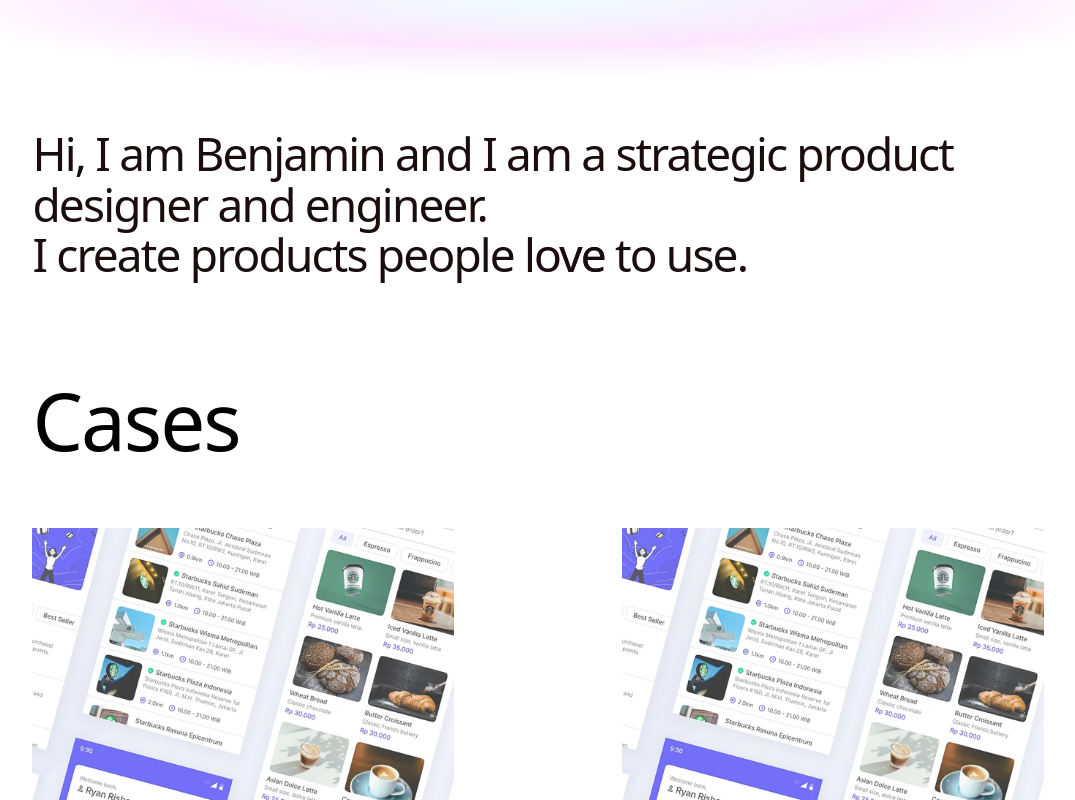
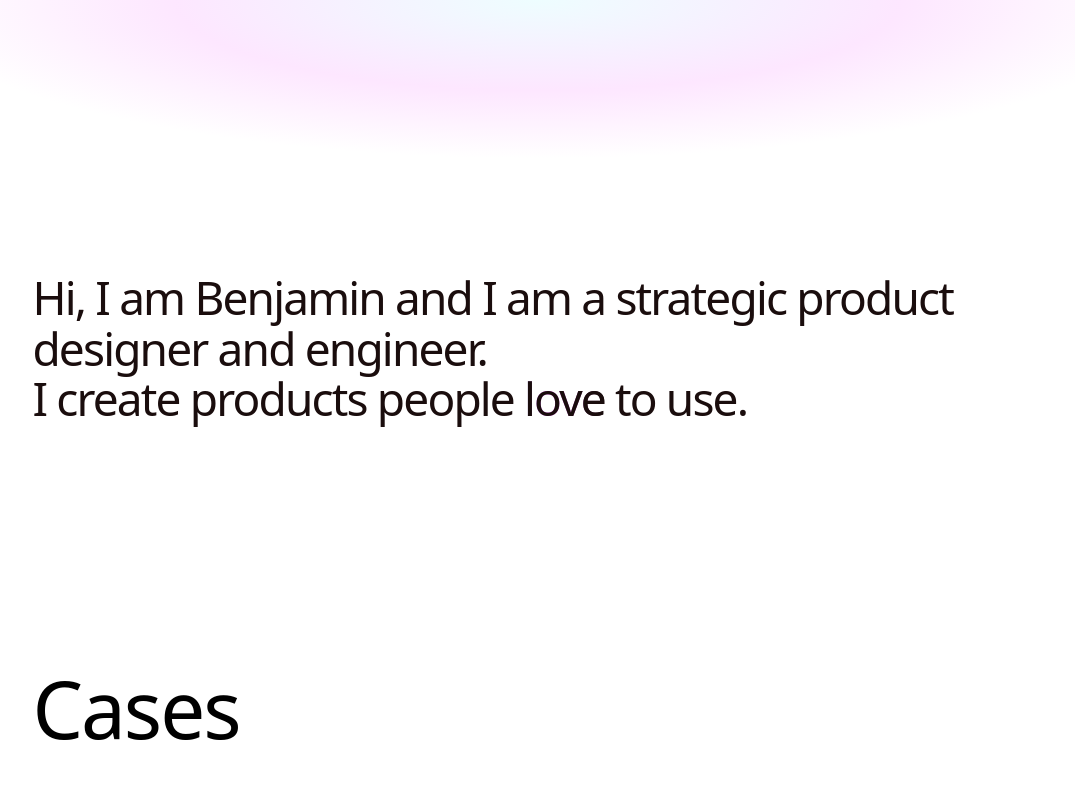
Before and after one commit to aboutbenjamin/my-portfolio, a React (Vite) app: page /#/ in a window 1280 px wide. Shown: the top 800 px of the page, without its empty margins (102-1177 px from the left). Built offline with nearby package versions, Linux system fonts and the light colour scheme.

Commit message:
Update home section styles: increase background height and adjust title margin

```diff
--- a/src/index.css
+++ b/src/index.css
@@ -55,7 +55,7 @@ h1 {
   left: 50%;
   transform: translateX(-50%);
   width: 100%;
-  height: 10vh;
+  height: 20vh;
   pointer-events: none;
   z-index: 0;
   background: radial-gradient(
--- a/src/screens/home/Home.module.css
+++ b/src/screens/home/Home.module.css
@@ -2,7 +2,7 @@
   position: relative;
 
   section.home-title {
-    margin: 6rem 0 !important;
+    margin: 15rem 0 !important;
 
     h1 {
       font-size: 2.875rem;
```
